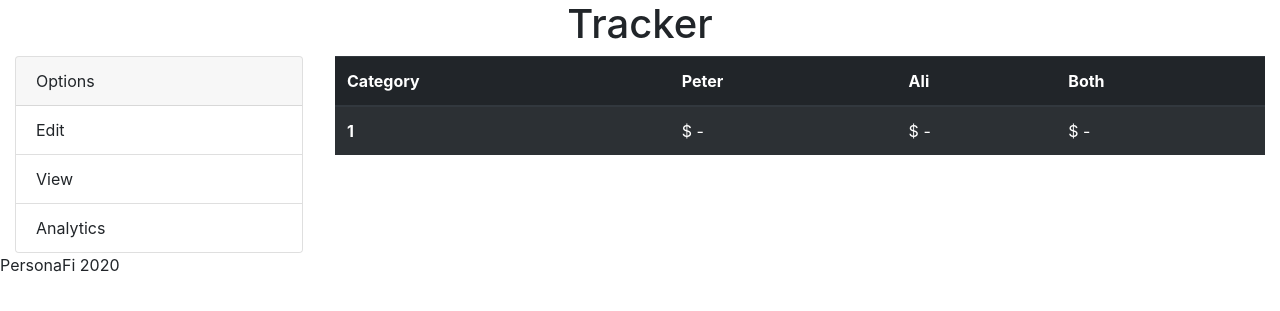
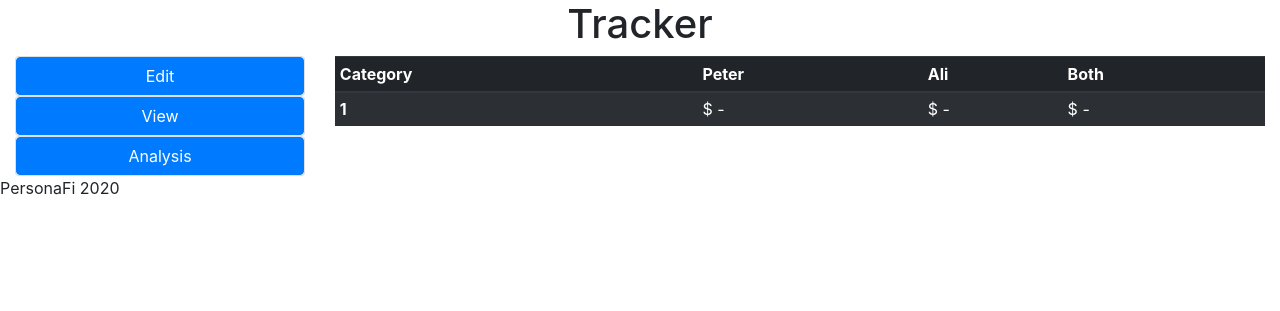
Before and after one commit to petervuyk456/persona_finance, a Flask app: page /tracker/ in a window 1280 px wide. Shown: the part 56-367 px from the top of the page. Run offline with Flask 2, Linux system fonts and the light colour scheme; parts of the project's set-up code (start-up, migrations or seed data) failed here and were passed over; some libraries are stand-ins or nearby versions.

Commit message:
Modified Tracker interface layout

```diff
--- a/services/web/project/templates/tracker/main.html
+++ b/services/web/project/templates/tracker/main.html
@@ -3,17 +3,54 @@
 <h1>Tracker</h1>
 <div class="row">
   <div class="col-lg-3">
-    <div class="card" style="width: 18rem">
-      <div class="card-header">Options</div>
-      <ul class="list-group list-group-flush">
-        <li class="list-group-item">Edit</li>
-        <li class="list-group-item">View</li>
-        <li class="list-group-item">Analytics</li>
-      </ul>
+    <div class="card">
+      <button
+        class="btn btn-primary"
+        type="button"
+        data-toggle="collapse"
+        data-target="#collapseEdit"
+        aria-expanded="false"
+        aria-controls="collapseEdit"
+      >
+        Edit
+      </button>
+      <div class="collapse" id="collapseEdit">
+        <div class="card card-body">Edit options here</div>
+      </div>
+    </div>
+    <div class="card">
+      <button
+        class="btn btn-primary"
+        type="button"
+        data-toggle="collapse"
+        data-target="#collapseView"
+        aria-expanded="false"
+        aria-controls="collapseView"
+      >
+        View
+      </button>
+      <div class="collapse" id="collapseView">
+        <div class="card card-body">View options here</div>
+      </div>
+    </div>
+    <div class="card">
+      <button
+        class="btn btn-primary"
+        type="button"
+        data-toggle="collapse"
+        data-target="#collapseAnalysis"
+        aria-expanded="false"
+        aria-controls="collapseAnalysis"
+      >
+        Analysis
+      </button>
+      <div class="collapse" id="collapseAnalysis">
+        <div class="card card-body">Analysis options here</div>
+      </div>
     </div>
   </div>
   <div class="col-lg-9">
-    <table class="table table-striped table-dark">
+    <table class="table table-striped table-dark table-hover table-sm">
       <thead>
         <tr>
           <th scope="col">Category</th>
```
